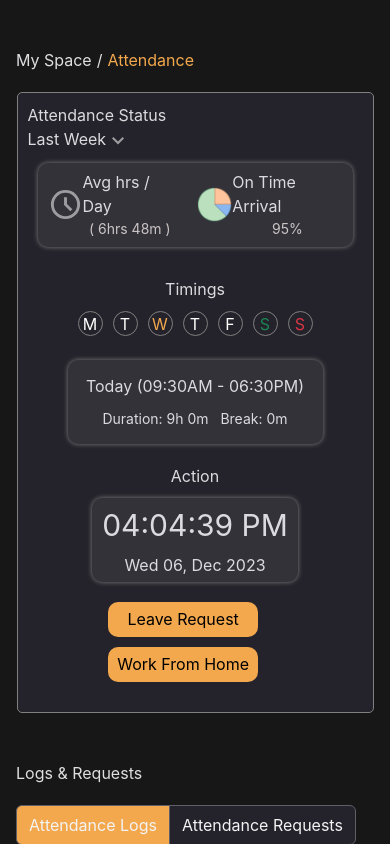
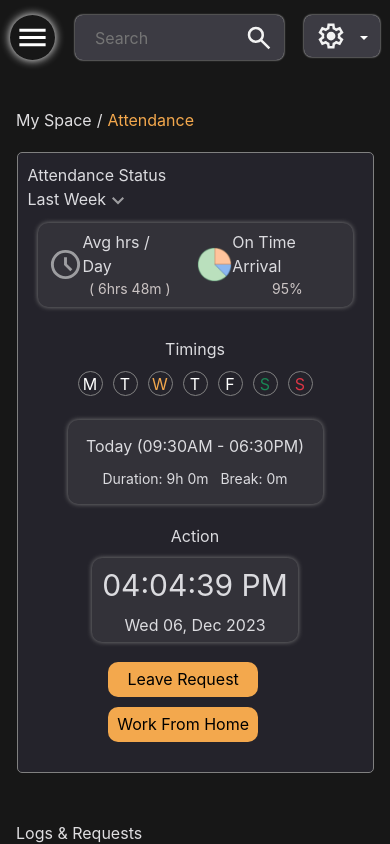
Before and after one commit to amitk-codes/attendance-management, a React (Create React App) app: page / in a window 390 px wide. Built offline with nearby package versions, Linux system fonts and the light colour scheme.

Commit message:
fixed responsive issues of navbar

```diff
--- a/src/App.js
+++ b/src/App.js
@@ -11,8 +11,8 @@ function App() {
       <Sidebar/>
 
       </div>
-      <div className="w-100" style={{height: "100svh", overflow: "auto"}}>
-        {/* <Navbar /> */}
+      <div className="w-100" style={{height: "100svh", overflow: "auto", paddingBottom: "50px"}}>
+        <Navbar />
         <Body/>
       </div>
     </div>
--- a/src/components/navbar/index.js
+++ b/src/components/navbar/index.js
@@ -1,4 +1,4 @@
-import React from 'react';
+import React, { useState } from 'react';
 import NotificationIcon from "../../assets/icons/notification_icon.svg"
 import MessageIcon from "../../assets/icons/message_icon.svg"
 import ThemeToggle from "../../assets/icons/dark_toggle.svg"
@@ -16,7 +16,7 @@ export const Navbar = () => {
 
       <SettingsDropdown/>
 
-      {/* <div className='nav-btns bordered-nav-btn'>
+      <div className='nav-btns bordered-nav-btn'>
         <img src={NotificationIcon} />
       </div>
 
@@ -31,7 +31,7 @@ export const Navbar = () => {
 
       <div className='nav-btns'>
         <img src={ProfileImg} className='img-fluid' />
-      </div> */}
+      </div>
 
 
     </div>
--- a/src/components/navbar/searchbar.js
+++ b/src/components/navbar/searchbar.js
@@ -6,8 +6,6 @@ export const Searchbar = () => {
     <div className='nav-searchbar-div'>
       <input placeholder='Search' />
       <img className='nav-searchbar-icon' src={SearchIcon} />
-
-
     </div>
   )
 }
--- a/src/components/navbar/settingsDropdown.js
+++ b/src/components/navbar/settingsDropdown.js
@@ -9,8 +9,8 @@ import ProfileImg from "../../assets/images/profile_image.png"
 
 export const SettingsDropdown = () => {
   return (
-    <div>
-      <Dropdown className="settings-dropdown">
+
+      <Dropdown className="settings-dropdown d-none">
         <Dropdown.Toggle className='bordered-nav-btn' id="dropdown-custom">
           <img
             src={SettingsIcon}
@@ -55,6 +55,5 @@ export const SettingsDropdown = () => {
       </div> */}
         </Dropdown.Menu>
       </Dropdown>
-    </div>
   )
 }
--- a/src/index.css
+++ b/src/index.css
@@ -5,11 +5,15 @@ body {
     sans-serif;
   -webkit-font-smoothing: antialiased;
   -moz-osx-font-smoothing: grayscale;
+}
+
+html,
+body {
   background: rgb(84, 83, 85);
   background: radial-gradient(circle, rgba(84, 83, 85, 1) 0%, rgba(23, 23, 23, 1) 32%);
   background-repeat: no-repeat;
   color: #dbdbdf;
-  min-height: 100svh;
+  height: 100svh;
   overflow: hidden;
 }
 
--- a/src/stylesheets/navbar.css
+++ b/src/stylesheets/navbar.css
@@ -3,7 +3,9 @@
   display: flex;
   justify-content:space-evenly ;
   /* gap: 65px; */
-  position: relative;
+  /* position: relative; */
+  padding: 0 10px;
+  gap: 20px;
 }
 
 
@@ -41,6 +43,7 @@
 
 .nav-searchbar-div input {
   padding-left: 20px;
+  padding-right: 50px;
   background-color: #3c3b43;
   width: 100%;
   height: 100%;
@@ -65,8 +68,8 @@
 
 
 .offcanvas-sidebar img {
-  position: absolute;
-  left: 20px;
+  /* position: absolute;
+  left: 20px; */
   width: 45px;
   height: 45px;
   border-radius: 50%;
@@ -141,3 +144,13 @@
   }
 
 }
+
+@media (max-width: 980px){
+  .nav-btns{
+    display: none;
+  }
+
+  .settings-dropdown{
+    display: block !important;
+  }
+}
```
Also changed, not shown: src/App.css (deleted, +0 -38 lines).
